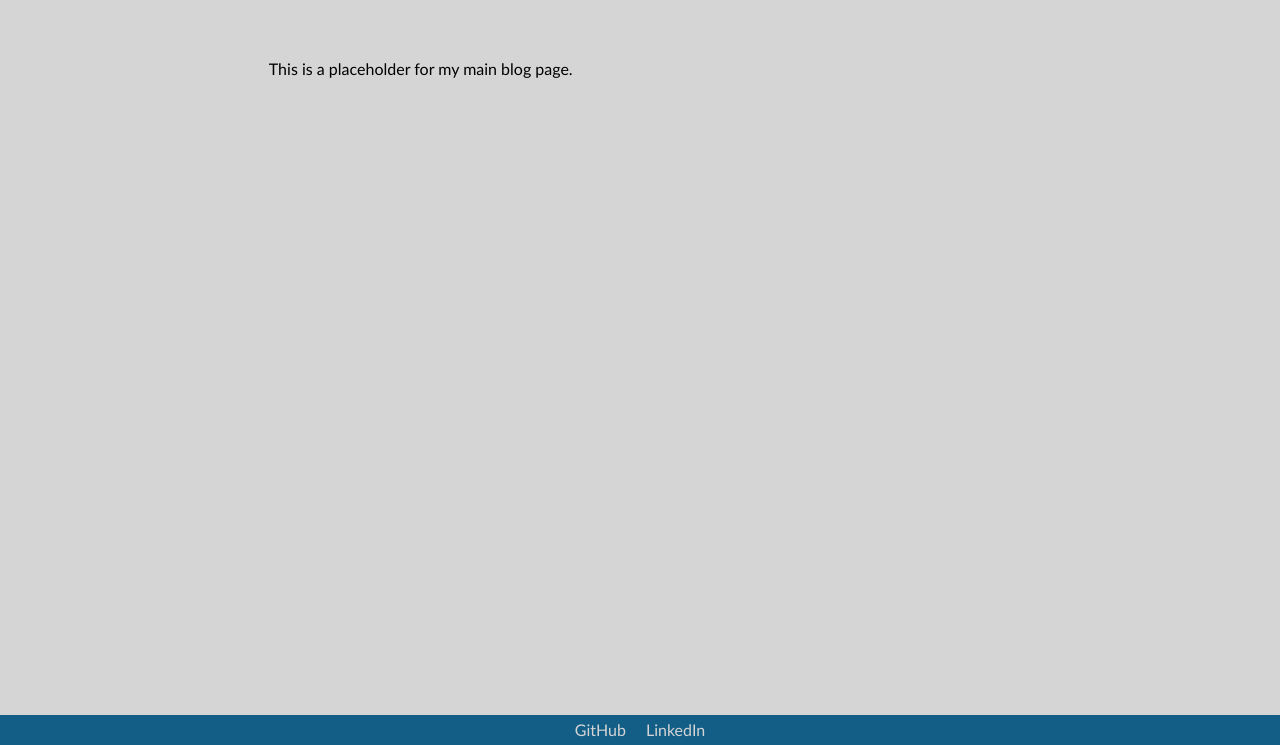
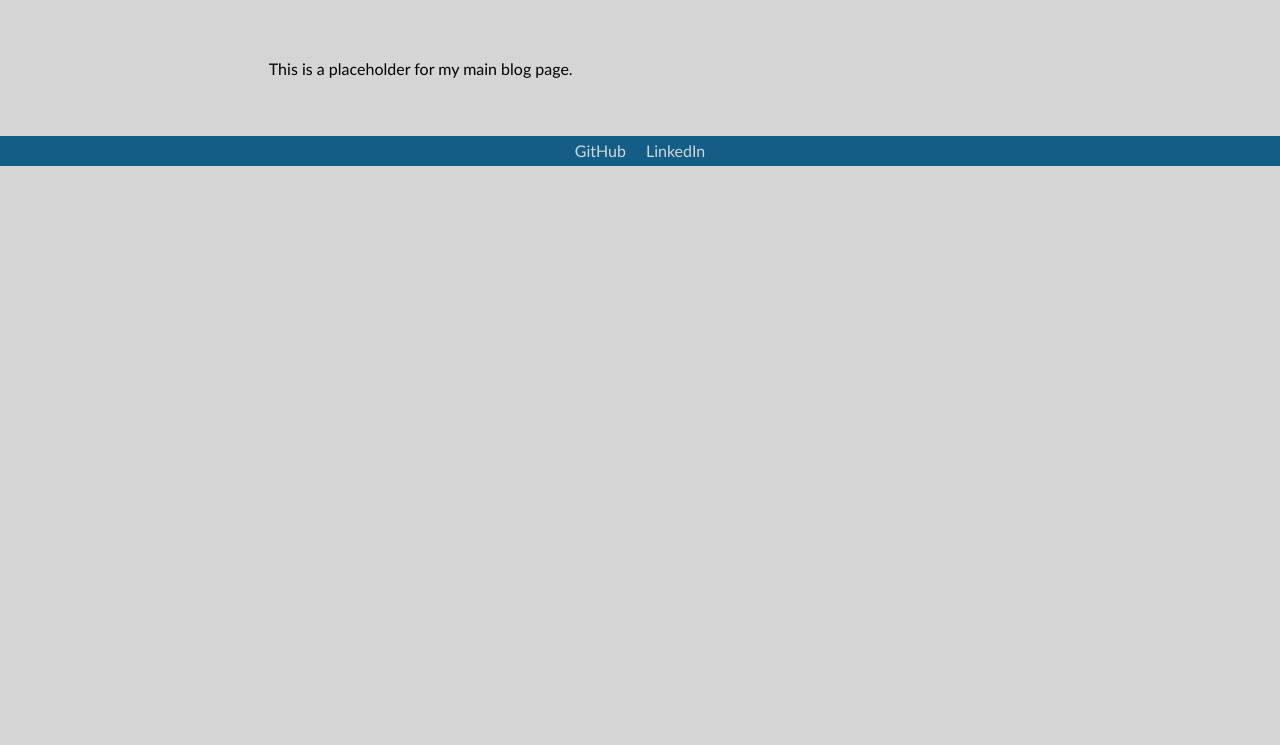
Before and after one commit to ericdweise/website, a PHP site: page /blog.php in a window 1280 px wide. Shown: the part 55-800 px from the top of the page. Run offline with PHP 8.4, Linux system fonts and the light colour scheme.

Commit message:
Revert "footer stays at bottom of display even when content doesnt reach bottom"
This reverts commit d1f0dceeb2a41a397aab82fa22b277e5e341e9e5.

```diff
--- a/htdocs/assets/stylesheets/main.css
+++ b/htdocs/assets/stylesheets/main.css
@@ -71,8 +71,6 @@ div#footer {
     margin-top: 1.5rem;
     height: 30px;
     display: flex;
-    bottom: 0px;
-    position: absolute;
 }
 div#find-me {
     height: 30px;
```
